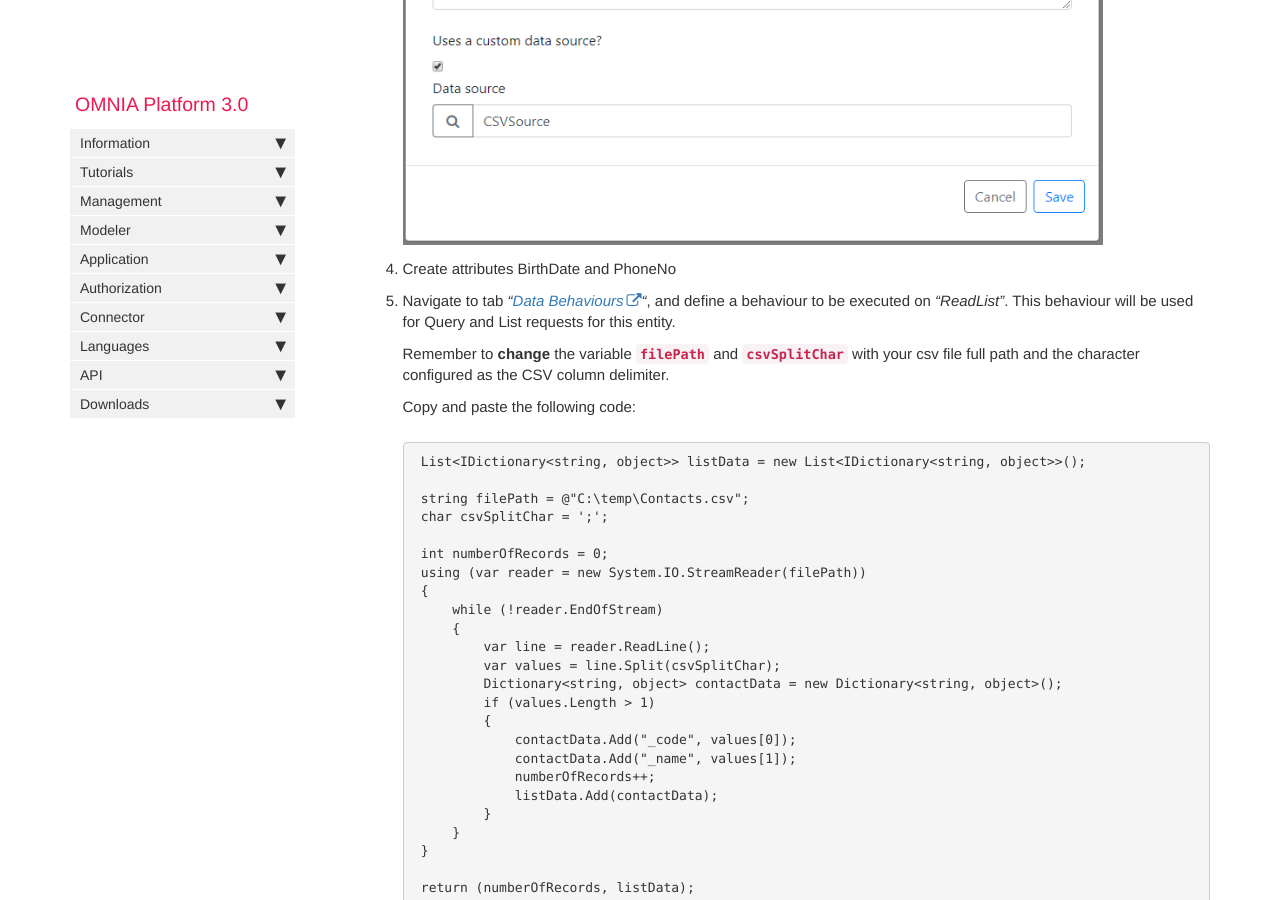
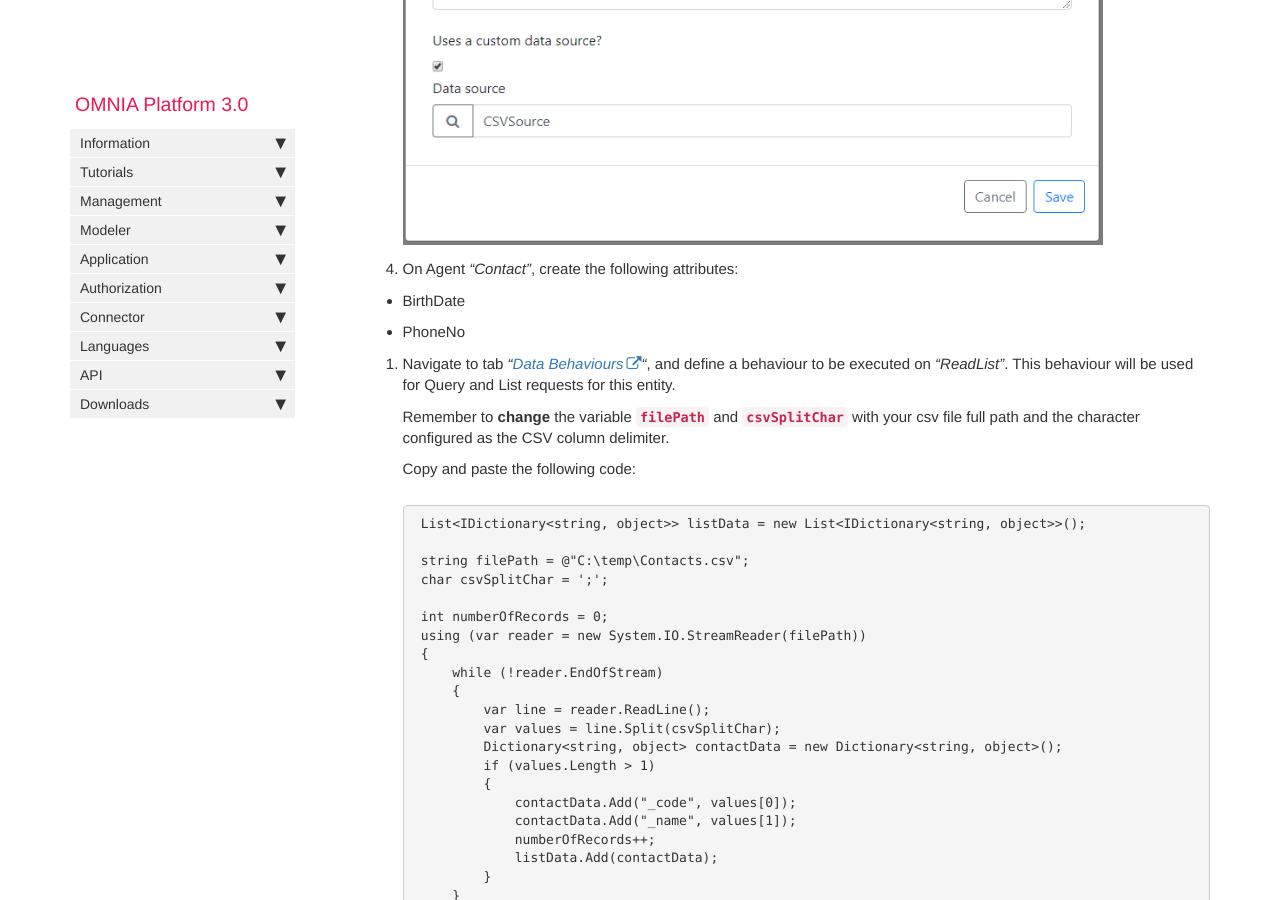
Before and after one commit to daniel8lopes/omnia3, a Jekyll site: the page built from docs/pages/omnia3/Tutorials/omnia3_connectortutorial.md, in a window 1280 px wide and 900 px high, scrolled down 2065 px. Built offline with Jekyll 4.4.1, drawn with Linux system fonts in a browser that asks for light colours; nearby versions of some CDN libraries; comment, search, counter and statistics services are not loaded; part of the change alters nothing that is shown.

Commit message:
Update omnia3_connectortutorial.md

````diff
--- a/docs/pages/omnia3/Tutorials/omnia3_connectortutorial.md
+++ b/docs/pages/omnia3/Tutorials/omnia3_connectortutorial.md
@@ -50,9 +50,13 @@ This tutorial assumes that you have created a OMNIA tenant ([click here to see h
 
     ![Modeler create Agent](/images/tutorials/csvconnector/modeler-add-agent-contact.png)
 
-4. Create attributes BirthDate and PhoneNo
+4. On Agent *"Contact"*, create the following attributes:
 
-4. Navigate to tab *"[Data Behaviours](https://docs.numbersbelieve.com/omnia3_modeler_datasources.html)"*, and define a behaviour to be executed on *"ReadList"*. This behaviour will be used for Query and List requests for this entity.
+- BirthDate
+
+- PhoneNo
+
+5. Navigate to tab *"[Data Behaviours](https://docs.numbersbelieve.com/omnia3_modeler_datasources.html)"*, and define a behaviour to be executed on *"ReadList"*. This behaviour will be used for Query and List requests for this entity.
 
     Remember to **change** the variable **```filePath```** and **```csvSplitChar```** with your csv file full path and the character configured as the CSV column delimiter.
 
@@ -84,7 +88,7 @@ This tutorial assumes that you have created a OMNIA tenant ([click here to see h
     return (numberOfRecords, listData);
     ```
 
-5. Create a new Data Behaviour for the operation *"Read"*, so that data is retrieved when a Contact is edited on OMNIA.
+6. Create a new Data Behaviour for the operation *"Read"*, so that data is retrieved when a Contact is edited on OMNIA.
 
     Remember to **change** the variable **```filePath```** and **```csvSplitChar```**  with your csv file full path and the character configured as the CSV column delimiter.
 
@@ -122,7 +126,7 @@ This tutorial assumes that you have created a OMNIA tenant ([click here to see h
     return contact;
     ```
 
-6. On *"Data Behaviours"* of Agent Contact, define a behaviour, to be executed on *"Update"* (when a Contact is updated on OMNIA).
+7. On *"Data Behaviours"* of Agent Contact, define a behaviour, to be executed on *"Update"* (when a Contact is updated on OMNIA).
 
     Remember to **change** the variable **```filePath```** and **```csvSplitChar```**  with your csv file full path and the character configured as the CSV column delimiter.
 
@@ -155,7 +159,7 @@ This tutorial assumes that you have created a OMNIA tenant ([click here to see h
     return contact;
     ```
 
-7. On *"Data Behaviours"* of Agent Contact, define a behaviour, to be executed on *"Create"* (when a Contact is updated on OMNIA).
+8. On *"Data Behaviours"* of Agent Contact, define a behaviour, to be executed on *"Create"* (when a Contact is updated on OMNIA).
 
     Remember to **change** the variable **```filePath```** and **```csvSplitChar```**  with your csv file full path and the character configured as the CSV column delimiter.
 
@@ -174,7 +178,7 @@ This tutorial assumes that you have created a OMNIA tenant ([click here to see h
     return dto;
     ```
 
-8. On *"Data Behaviours"* of Agent Contact, define a behaviour, to be executed on *"Delete"* (when a Contact is deleted on OMNIA).
+9. On *"Data Behaviours"* of Agent Contact, define a behaviour, to be executed on *"Delete"* (when a Contact is deleted on OMNIA).
 
     Remember to **change** the variable **```filePath```** and **```csvSplitChar```**  with your csv file full path and the character configured as the CSV column delimiter.
 
@@ -204,12 +208,12 @@ This tutorial assumes that you have created a OMNIA tenant ([click here to see h
     return true;
     ```
 
-9. Perform a new Build (by accessing the option ***Versioning / Builds / Create new***).
+10. Perform a new Build (by accessing the option ***Versioning / Builds / Create new***).
 
-10. Go to the Application area.
+11. Go to the Application area.
 
-11. Create a new instance of the CSVSource data source, with code *"LOCAL"* and with the Code of the Connector that you have created.
+12. Create a new instance of the CSVSource data source, with code *"LOCAL"* and with the Code of the Connector that you have created.
 
-12. On left side menu, navigate to *Configurations / Contact*, identify the CSVSource data source instance (LOCAL) and check that the list is filled with data retrieved from CSVSource.
+13. On left side menu, navigate to *Configurations / Contact*, identify the CSVSource data source instance (LOCAL) and check that the list is filled with data retrieved from CSVSource.
 
-13. Now you can List and Update Contacts directly on your on-premise system, providing your connector is correctly configured and running.
+14. Now you can List and Update Contacts directly on your on-premise system, providing your connector is correctly configured and running.
````
